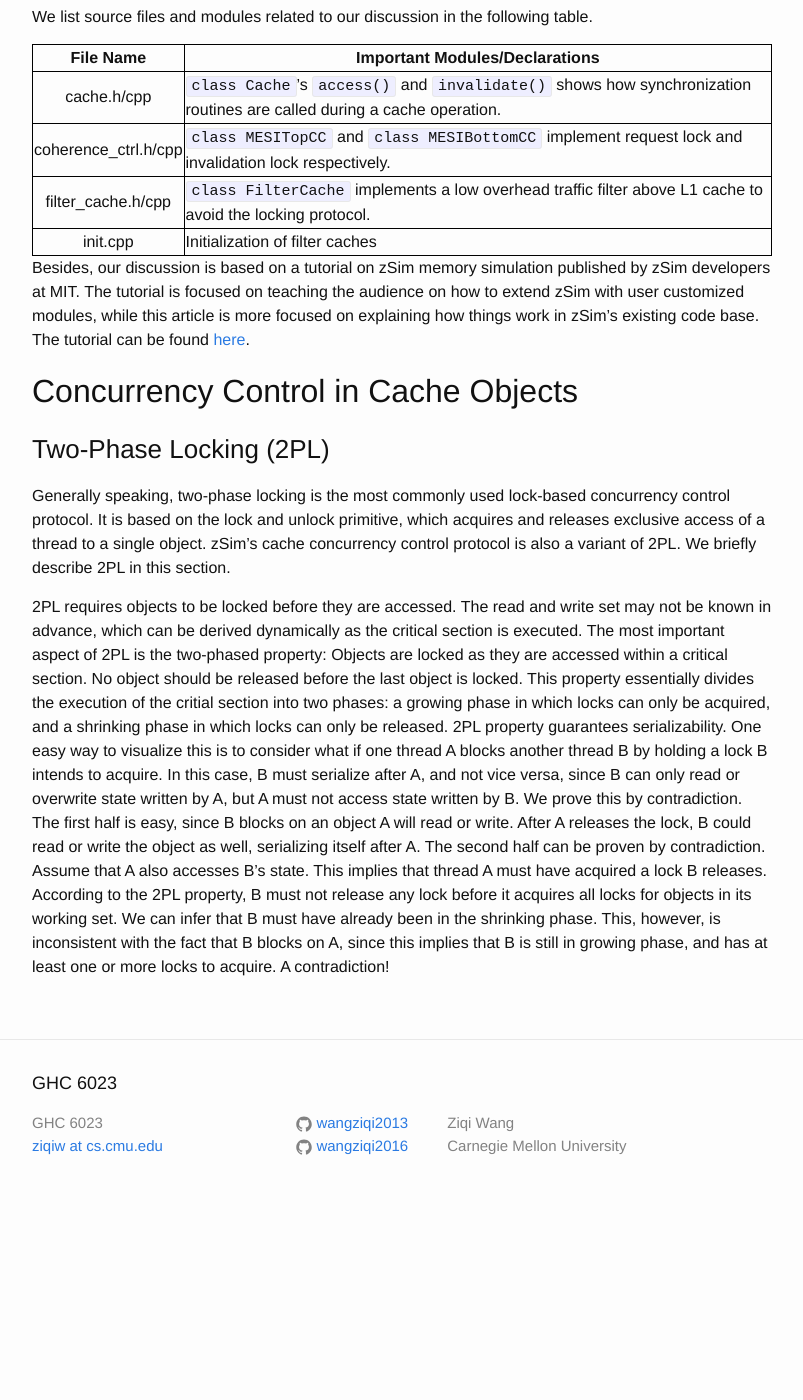
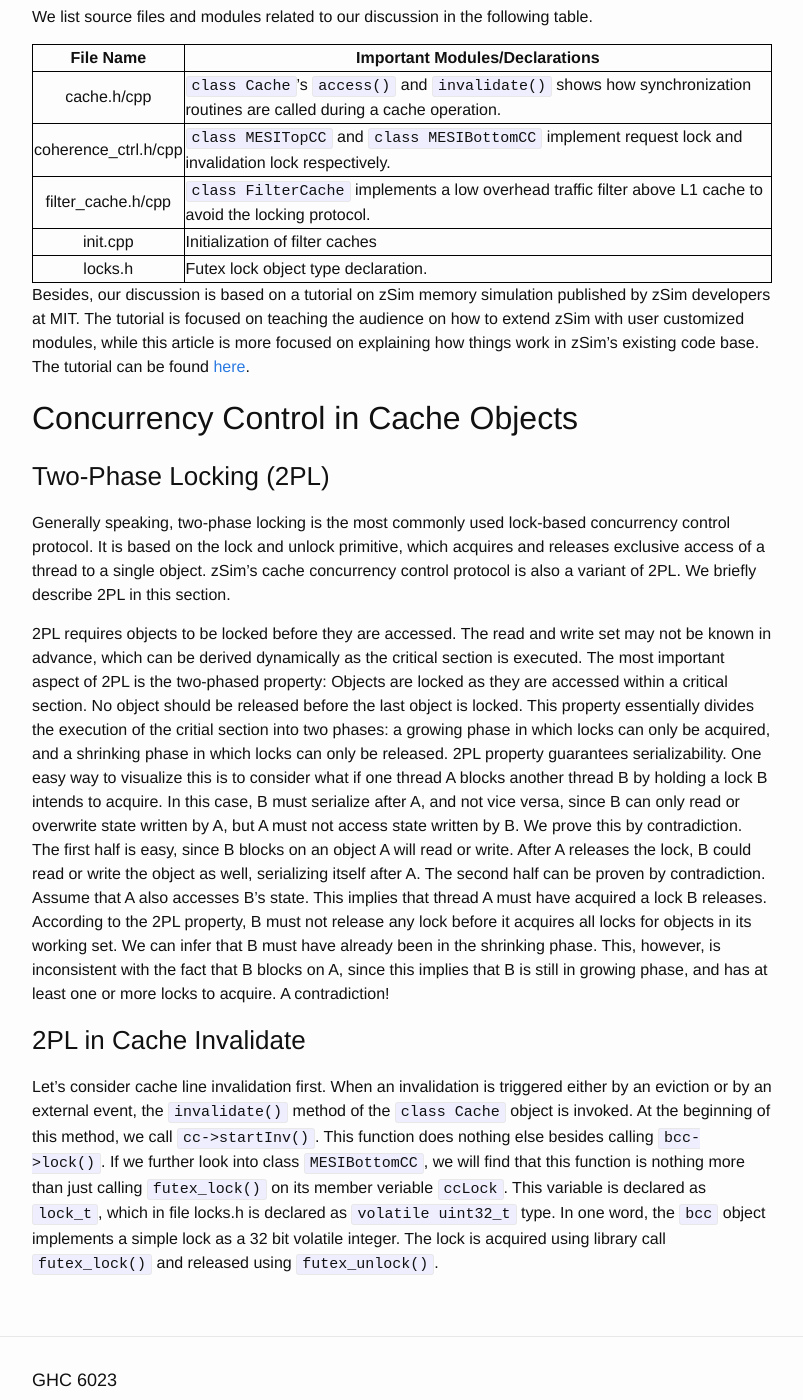
Before and after one commit to wangziqi2013/wangziqi2013.github.io, a Jekyll site: the page built from _posts/2020-01-09-understand-zsim-cache-cc.markdown, in a window 1280 px wide and 1400 px high, scrolled down 866 px. Shown: the whole window, without its empty margins (238-1041 px from the left). Built offline with Jekyll 4.4.1, drawn with Linux system fonts in a browser that asks for light colours; before the commit the page ends 2083 px from its top, so only the background shows below that.

Commit message:
Adding futex lock

```diff
--- a/_posts/2020-01-09-understand-zsim-cache-cc.markdown
+++ b/_posts/2020-01-09-understand-zsim-cache-cc.markdown
@@ -37,6 +37,7 @@ We list source files and modules related to our discussion in the following tabl
 | coherence\_ctrl.h/cpp | `class MESITopCC` and `class MESIBottomCC` implement request lock and invalidation lock respectively. |
 | filter\_cache.h/cpp | `class FilterCache` implements a low overhead traffic filter above L1 cache to avoid the locking protocol. |
 | init.cpp | Initialization of filter caches |
+| locks.h | Futex lock object type declaration. |
 {:.mbtablestyle}
 
 Besides, our discussion is based on a tutorial on zSim memory simulation published by zSim developers at MIT. The tutorial
@@ -66,3 +67,13 @@ A must have acquired a lock B releases. According to the 2PL property, B must no
 all locks for objects in its working set. We can infer that B must have already been in the shrinking phase. This, however,
 is inconsistent with the fact that B blocks on A, since this implies that B is still in growing phase, and has at least
 one or more locks to acquire. A contradiction!
+
+### 2PL in Cache Invalidate
+
+Let's consider cache line invalidation first. When an invalidation is triggered either by an eviction or by an external
+event, the `invalidate()` method of the `class Cache` object is invoked. At the beginning of this method, we call
+`cc->startInv()`. This function does nothing else besides calling `bcc->lock()`. If we further look into class `MESIBottomCC`,
+we will find that this function is nothing more than just calling `futex_lock()` on its member veriable `ccLock`. This
+variable is declared as `lock_t`, which in file locks.h is declared as `volatile uint32_t` type. In one word, the `bcc`
+object implements a simple lock as a 32 bit volatile integer. The lock is acquired using library call `futex_lock()`
+and released using `futex_unlock()`.
```
